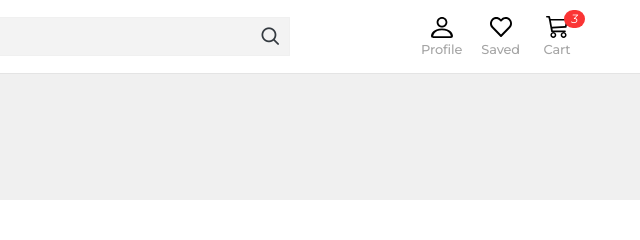
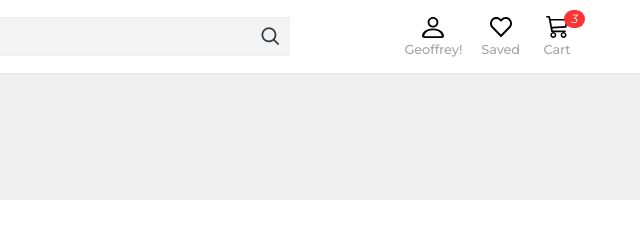
Before and after one commit to vosidiy/jurassicfruit-html, a plain HTML site: page page-profile-main.html in a window 1280 px wide. Shown: the top 240 px of the page, 640-1280 px from the left. Drawn offline with Linux system fonts and the light colour scheme.

Commit message:
user profile

```diff
--- a/page-profile-main.html
+++ b/page-profile-main.html
@@ -51,7 +51,7 @@
 
 					<a href="#" class="widget-header">
 						<div class="icon-area"> <img height="24" alt="User" src="images/icons/icon-user.svg"> </div>
-						<small class="text"> Profile </small>
+						<small class="text"> Geoffrey! </small>
 					</a>
 
 					<a href="#" class="widget-header">
```
